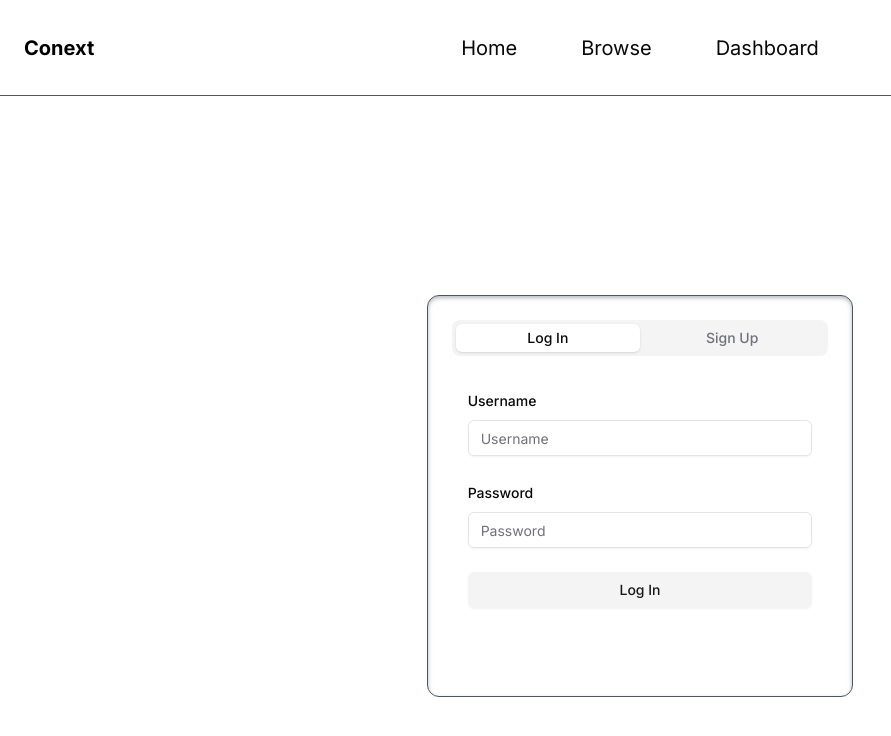
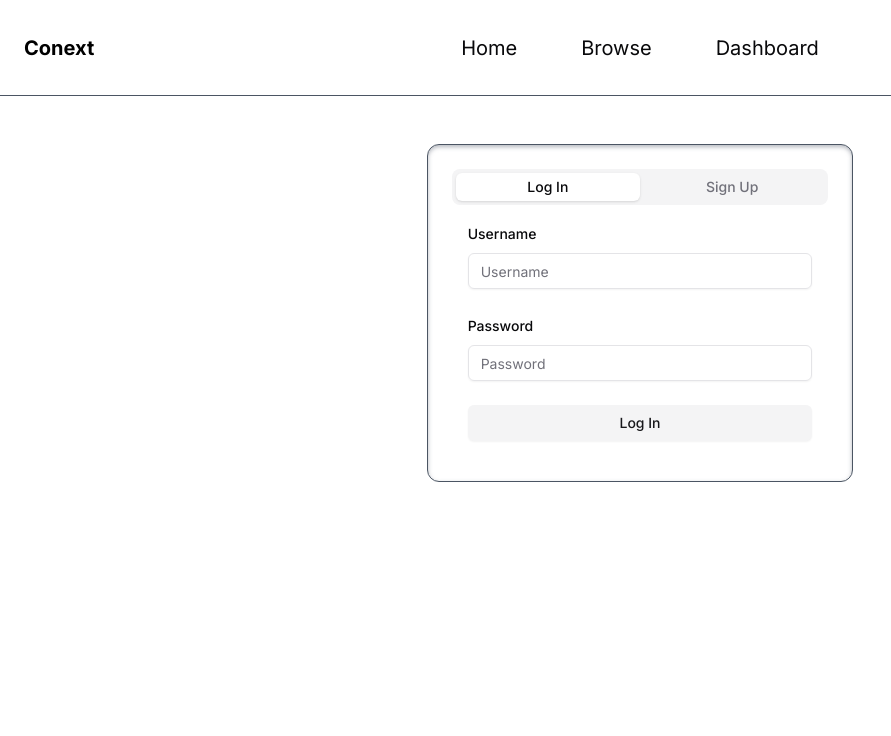
Before and after one commit to TejasDoesStuff/Website-Coding-and-Development, a Next.js app in the folder fbla/: page /signup in a window 1280 px wide. Shown: the top 736 px of the page, without its empty margins (0-891 px from the left). Built offline with nearby package versions, Linux system fonts and the light colour scheme.

Commit message:
bro why ist here a weird space

```diff
--- a/fbla/app/signup/page.tsx
+++ b/fbla/app/signup/page.tsx
@@ -48,7 +48,6 @@ const signupSchema = z.object({
 });
 
 const Page = () => {
-  // Move `useForm` hooks inside the component
   const loginForm = useForm<z.infer<typeof loginSchema>>({
     resolver: zodResolver(loginSchema),
     defaultValues: {
@@ -78,8 +77,8 @@ const Page = () => {
   return (
     <div className="w-screen h-screen overflow-y-hidden">
       <Header />
-      <div className="w-screen h-screen overflow-hidden flex justify-center items-center">
-        <div className="border border-gray-600 w-1/3 h-auto rounded-xl p-6 shadow-inner shadow-gray-500/50 flex flex-col">
+      <div className="w-full flex justify-center">
+        <div className="border border-gray-600 w-1/3 h-auto rounded-xl p-6 shadow-inner shadow-gray-500/50 flex flex-col mt-12">
           <Tabs defaultValue="login" className="w-full">
             <TabsList className="w-full flex">
               <TabsTrigger className="w-1/2" value="login">
@@ -89,7 +88,7 @@ const Page = () => {
                 Sign Up
               </TabsTrigger>
             </TabsList>
-            <TabsContent value="login" className="w-full mt-4 p-4 flex flex-col">
+            <TabsContent value="login" className="w-full p-4 flex flex-col">
               <FormProvider {...loginForm}>
                 <form
                   onSubmit={loginForm.handleSubmit(loginSubmit)}
@@ -127,7 +126,7 @@ const Page = () => {
                 </form>
               </FormProvider>
             </TabsContent>
-            <TabsContent value="signup" className="w-full mt-4 p-4 flex flex-col">
+            <TabsContent value="signup" className="w-full p-4 pt-0">
               <FormProvider {...signupForm}>
                 <form
                   onSubmit={signupForm.handleSubmit(signupSubmit)}
--- a/fbla/components/ui/tabs.tsx
+++ b/fbla/components/ui/tabs.tsx
@@ -44,7 +44,6 @@ const TabsContent = React.forwardRef<
   <TabsPrimitive.Content
     ref={ref}
     className={cn(
-      "mt-2 ring-offset-background focus-visible:outline-none focus-visible:ring-2 focus-visible:ring-ring focus-visible:ring-offset-2",
       className
     )}
     {...props}
```
